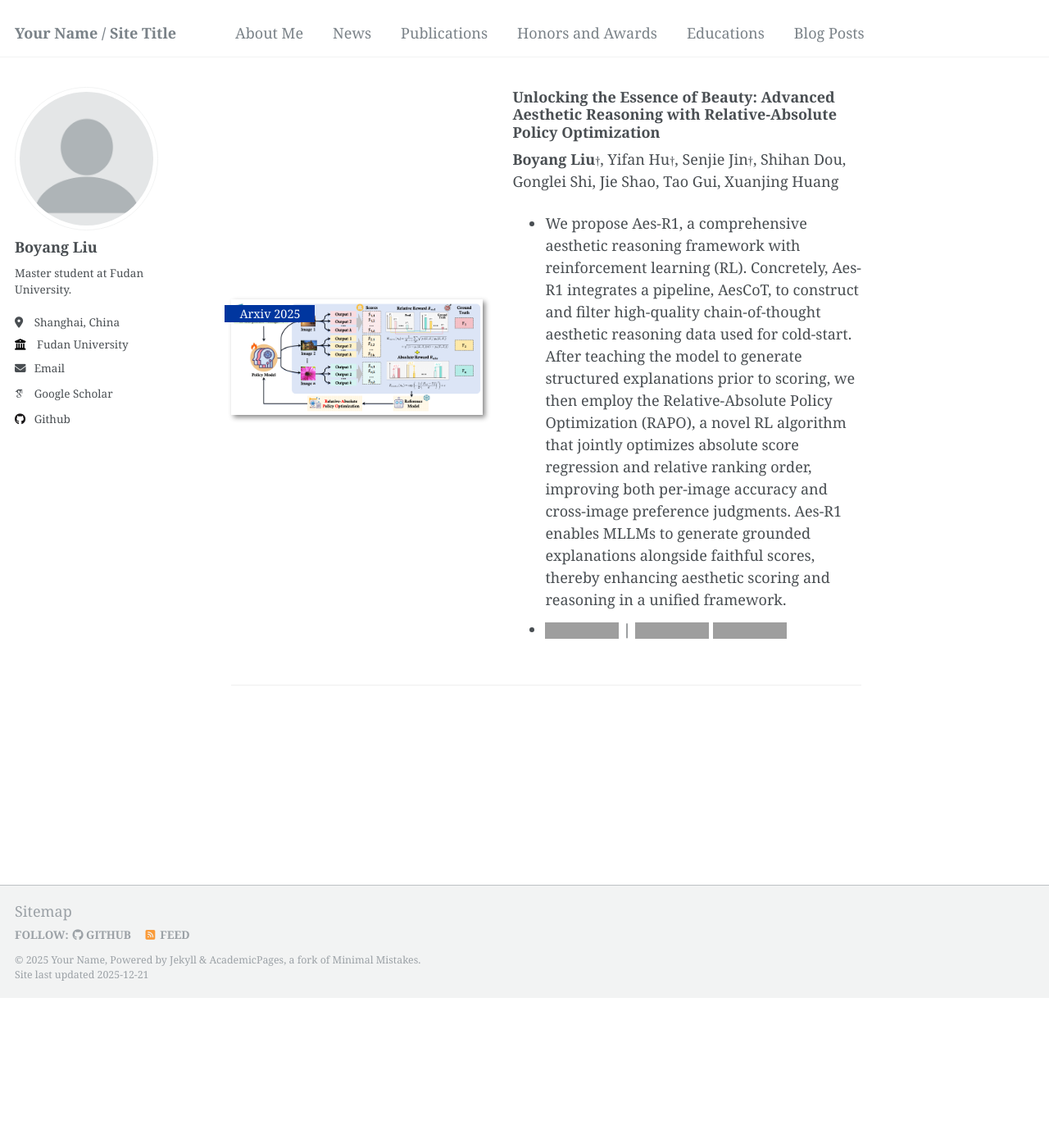
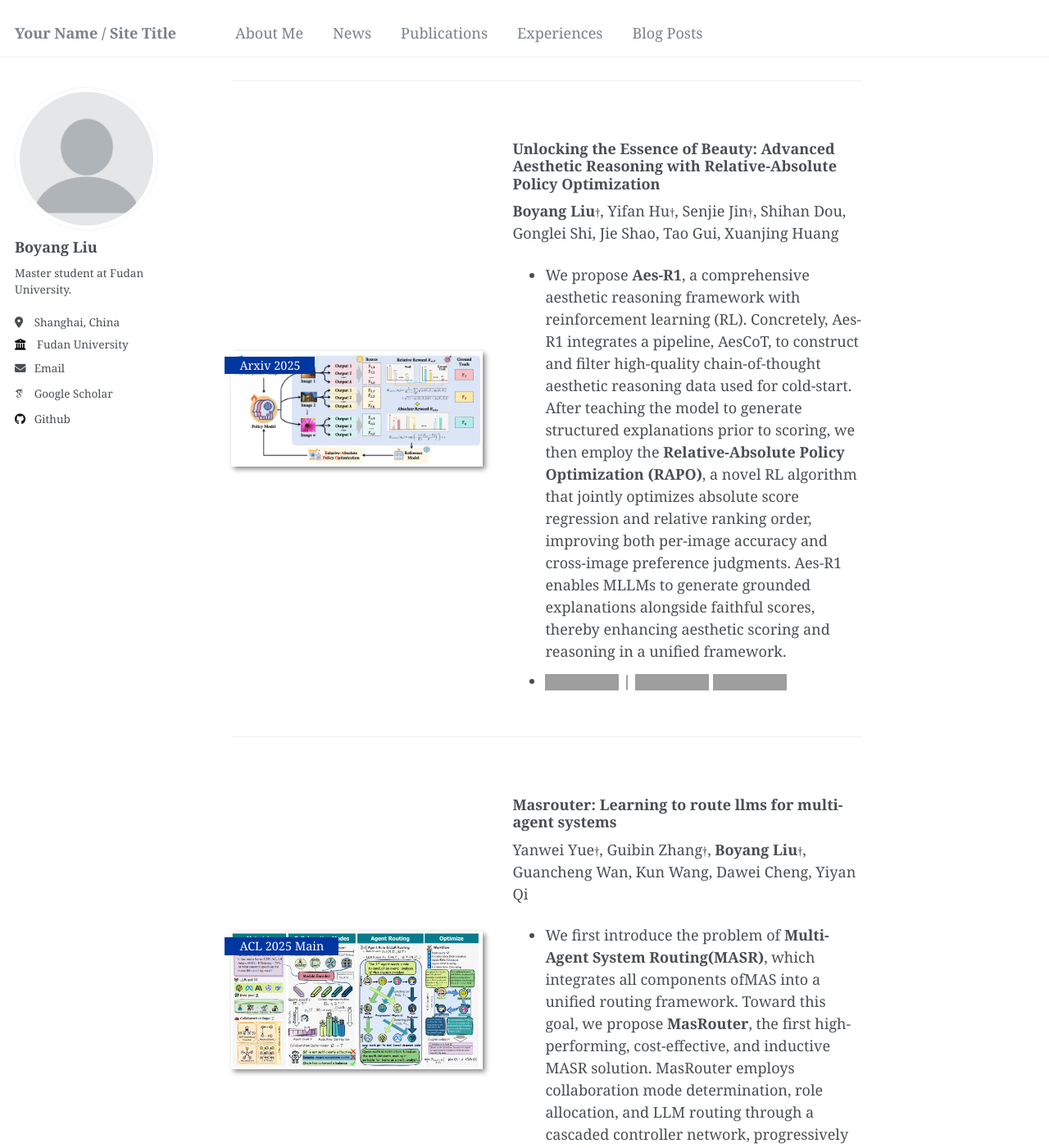
Before and after one commit to ssssmark/ssssmark.github.io, a Jekyll site: the page built from _pages/about.md, in a window 1280 px wide and 1400 px high, scrolled down 1113 px. Shown: the whole window at 82% size. Built offline with Jekyll 4.4.1, drawn with Linux system fonts in a browser that asks for light colours; some web fonts are replaced; before the commit the page ends 2330 px from its top, so only the background shows below that; some of the changed text lies outside the part shown; grey boxes are pictures that could not be loaded.

Commit message:
Added new publication

```diff
--- a/_data/navigation.yml
+++ b/_data/navigation.yml
@@ -14,10 +14,7 @@ main:
   - title: "Publications"
     url: "/#-publications"
 
-  - title: "Honors and Awards"
-    url: "/#-honors-and-awards"
-
-  - title: "Educations"
+  - title: "Experiences"
     url: "/#-educations"
 
   - title: "Blog Posts"
--- a/_pages/about.md
+++ b/_pages/about.md
@@ -15,11 +15,12 @@ My research interest mainly lies in Multimodal reasoning, LLM Agent, Reinforceme
 
 # 🔥 News
 - *2025.12*: &nbsp;🎉🎉 Our Agent memory survey  **Memory in the Age of AI Agents** is released on [arXiv](https://arxiv.org/abs/2512.13564)!
+- *2025.5*: &nbsp;🎉🎉 Our paper  **Masrouter: Learning to route llms for multi-agent systems** is accepted by ACL 2025 Main!
 -
 # 💻 Internships
 - <span style="display: inline-flex; align-items: center; justify-content: center; width: 160px; height: 75px; vertical-align: middle; margin-right: 10px;"><img src="/images/ByteDance_logo_English.png" alt="Bytedance" style="max-width: 160px; max-height: 50px;"></span><span style="display: inline-block; vertical-align: middle;">**2025.4 - now**<br>Bytedance, Data-Capcut AIGC research <br>Shanghai, China</span>
 
-# 📝 Publications
+# 📝 Selected Publications
 <div class='paper-box'><div class='paper-box-image'><div><div class="badge">Arxiv 2025</div><img src='../images/memory_survey.png' alt="sym" width="100%"></div></div>
 <div class='paper-box-text' markdown="1">
 
@@ -43,8 +44,27 @@ Yuyang Hu<small>†</small>, Shichun Liu<small>†</small>, Yanwei Yue<small>†
 **Boyang Liu**<small>†</small>, Yifan Hu<small>†</small>, Senjie Jin<small>†</small>, Shihan Dou, Gonglei Shi, Jie Shao, Tao Gui, Xuanjing Huang
 <br>
 
-- We propose Aes-R1, a comprehensive aesthetic reasoning framework with reinforcement learning (RL). Concretely, Aes-R1 integrates a pipeline, AesCoT, to construct and filter high-quality chain-of-thought aesthetic reasoning data used for cold-start. After teaching the model to generate structured explanations prior to scoring, we then employ the Relative-Absolute Policy Optimization (RAPO), a novel RL algorithm that jointly optimizes absolute score regression and relative ranking order, improving both per-image accuracy and cross-image preference judgments. Aes-R1 enables MLLMs to generate grounded explanations alongside faithful scores, thereby enhancing aesthetic scoring and reasoning in a unified framework.
+- We propose **Aes-R1**, a comprehensive aesthetic reasoning framework with reinforcement learning (RL). Concretely, Aes-R1 integrates a pipeline, AesCoT, to construct and filter high-quality chain-of-thought aesthetic reasoning data used for cold-start. After teaching the model to generate structured explanations prior to scoring, we then employ the **Relative-Absolute Policy Optimization (RAPO)**, a novel RL algorithm that jointly optimizes absolute score regression and relative ranking order, improving both per-image accuracy and cross-image preference judgments. Aes-R1 enables MLLMs to generate grounded explanations alongside faithful scores, thereby enhancing aesthetic scoring and reasoning in a unified framework.
 - [![](https://img.shields.io/badge/Paper-fff?logo=readthedocs&logoColor=000)](https://arxiv.org/abs/2509.21871) \| [![](https://img.shields.io/badge/Code-fff?logo=github&logoColor=000)](https://github.com/ssssmark/AesR1) ![GitHub Repo stars](https://img.shields.io/github/stars/ssssmark/AesR1)
 
 </div>
 </div>
+<div class='paper-box'><div class='paper-box-image'><div><div class="badge">ACL 2025 Main</div><img src='../images/masrouter.png' alt="sym" width="100%"></div></div>
+<div class='paper-box-text' markdown="1">
+
+### Masrouter: Learning to route llms for multi-agent systems
+
+Yanwei Yue<small>†</small>, Guibin Zhang<small>†</small>, **Boyang Liu**<small>†</small>, Guancheng Wan, Kun Wang, Dawei Cheng, Yiyan Qi
+<br>
+
+- We first introduce the problem of **Multi-Agent System Routing(MASR)**, which integrates all components ofMAS into a unified routing framework. Toward this goal, we propose **MasRouter**, the first high-performing, cost-effective, and inductive MASR solution. MasRouter employs collaboration mode determination, role allocation, and LLM routing through a cascaded controller network, progressively constructing a MAS that balances effectiveness and efficiency.
+- [![](https://img.shields.io/badge/Paper-fff?logo=readthedocs&logoColor=000)](https://arxiv.org/pdf/2502.11133) \| [![](https://img.shields.io/badge/Code-fff?logo=github&logoColor=000)](https://github.com/yanweiyue/masrouter) ![GitHub Repo stars](https://img.shields.io/github/stars/yanweiyue/masrouter)
+
+</div>
+</div>
+
+
+
+
+📖 Experience
+- 2021.9 - 2025.6, B.E. at Tongji University with a major in Data Science and Big Data Technology.
```
Also changed, not shown: images/masrouter.png (added), 6 other files.
